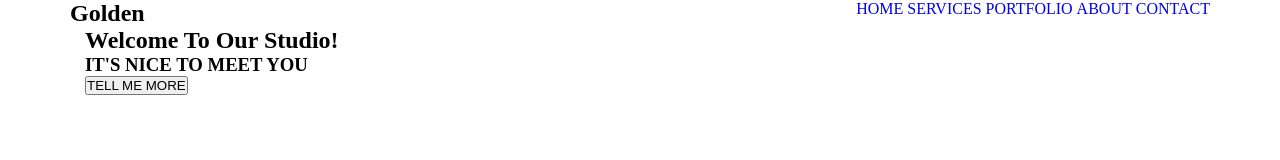
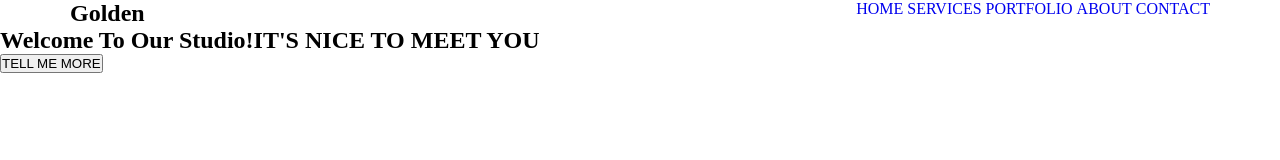
Before and after one commit to natkalia/Bootcamp_WebDev_Kodilla_Exercise_4.6_Golden, a website: page index.html in a window 1280 px wide. Drawn offline with Linux system fonts and the light colour scheme.

Commit message:
change html code in header

```diff
--- a/index.html
+++ b/index.html
@@ -27,9 +27,8 @@
     </div>
 
   <header class="header">
-    <div class="container">
-      <h2>Welcome To Our Studio!</h2>
-      <h3>IT'S NICE TO MEET YOU</h3>
+    <div class="header-inner">
+      <h2 class="page-title">Welcome To Our Studio!<span>IT'S NICE TO MEET YOU</span></h2>
       <button>TELL ME MORE</button>
     </div>
   </header>
```
